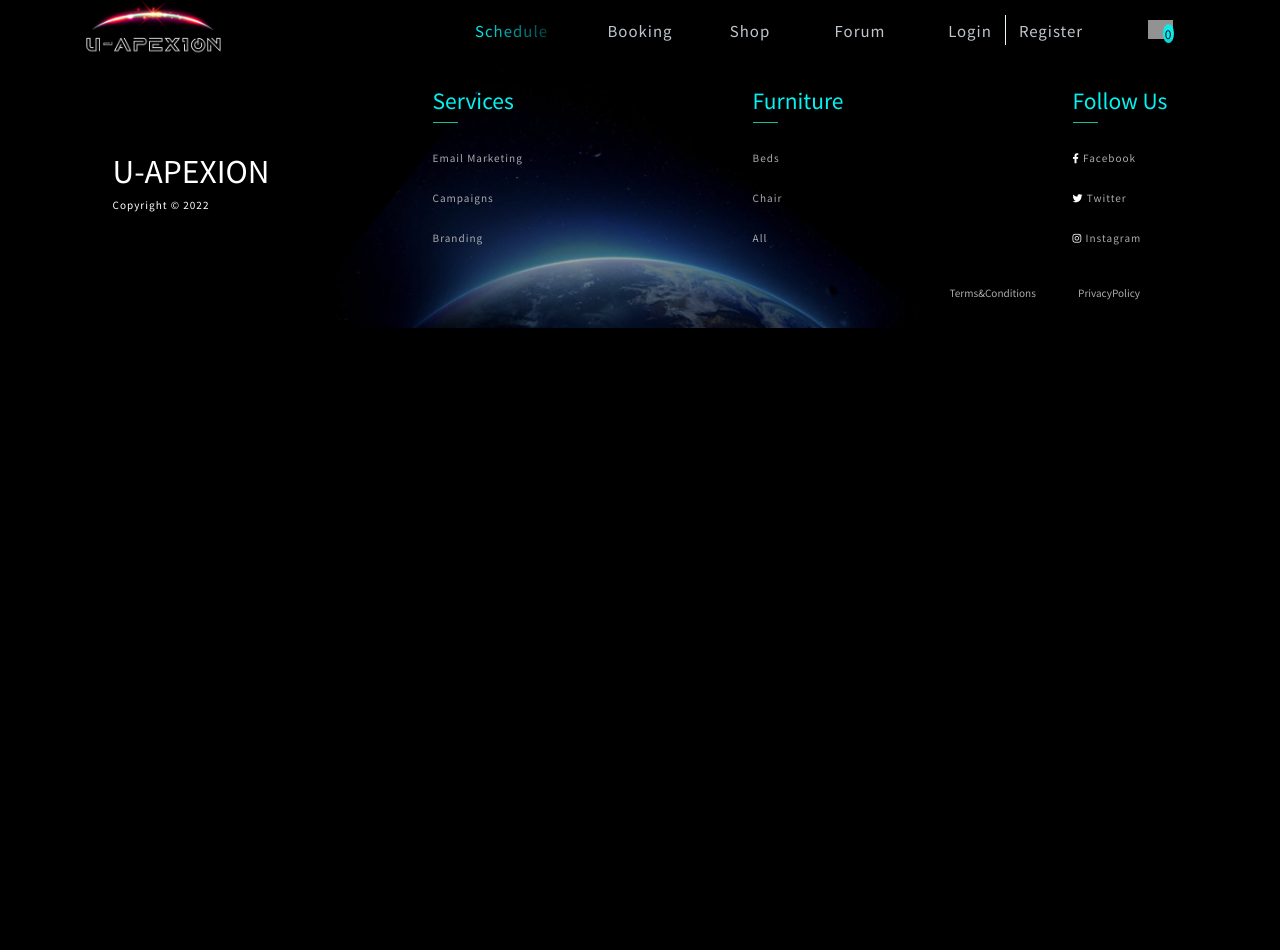
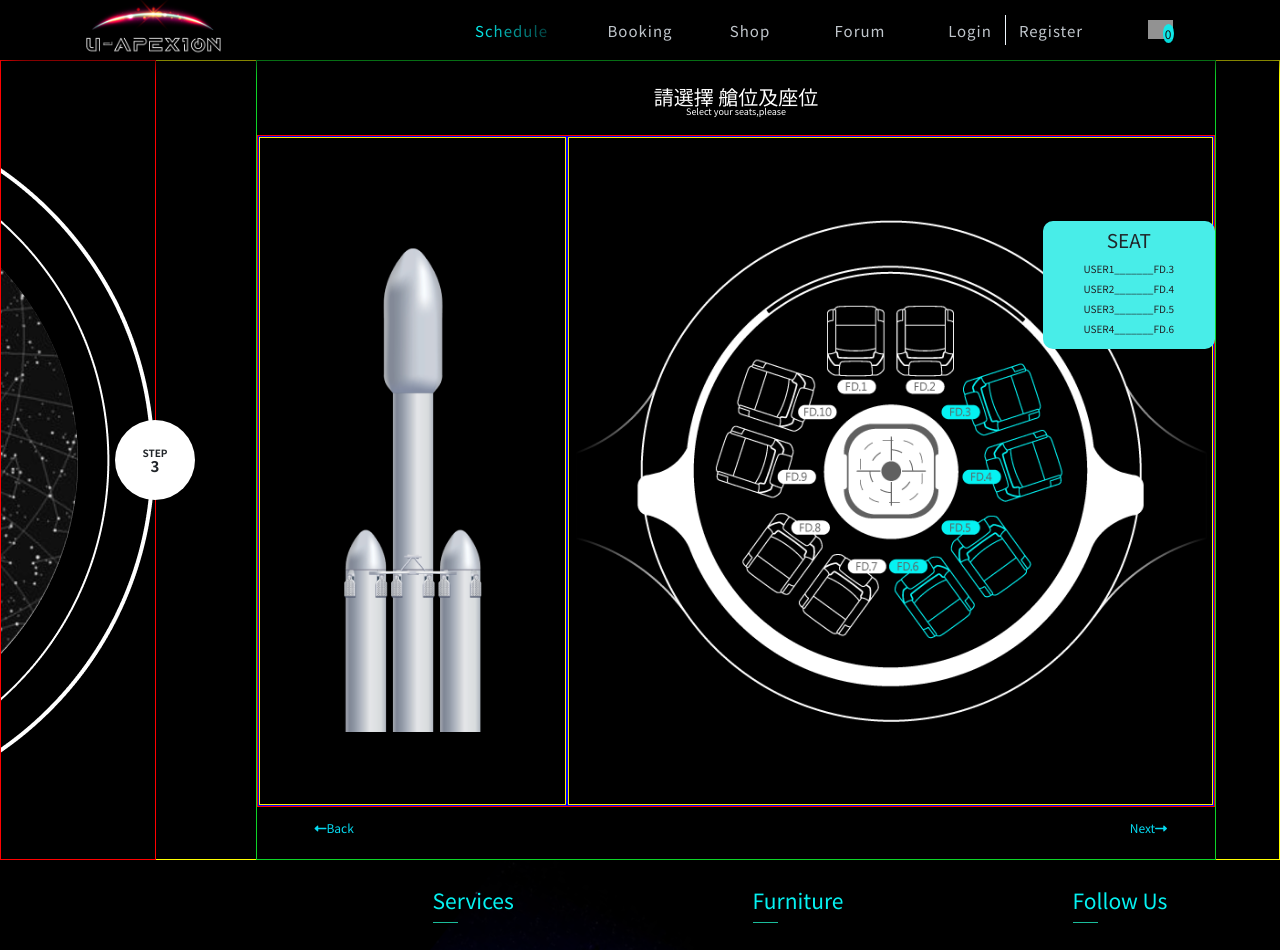
Before and after one commit to Jhih-Ting23472002/u-apexion-react, a React (Create React App) app: page /ticket-seat-choose in a window 1280 px wide. Shown: the top 950 px of the page. Before the commit the page ends 800 px from the top, so only its background shows below. Built offline with nearby package versions, Linux system fonts and the light colour scheme; grey boxes are pictures that could not be loaded.

Commit message:
ticket update

```diff
--- a/src/App.js
+++ b/src/App.js
@@ -24,6 +24,7 @@ import CartChoosePayment from './pages/Cart/CartChoosePayment';
 import Ticket from './pages/Ticket/Ticket';
 import TicketDate from './pages/Ticket/TicketDate';
 import TicketTrip from './pages/Ticket/TicketTrip';
+import TicketSeat from './pages/Ticket/TicketSeat';
 import TicketMeal from './pages/Ticket/TicketMeal';
 
 // Travel
@@ -97,7 +98,9 @@ function App() {
           <Route path="/ticket-date-choose">
             <TicketDate />
           </Route>
-          <Route path="/ticket-seat-choose"></Route>
+          <Route path="/ticket-seat-choose">
+            <TicketSeat />
+          </Route>
           <Route path="/ticket-meal-choose">
             <TicketMeal />
           </Route>
--- /dev/null
+++ b/src/pages/Ticket/TicketSeat.js
@@ -0,0 +1,58 @@
+import stepCircle from './img/stepCircle.png';
+import seat01 from './img/seat01.png';
+import seat02 from './img/seat02.png';
+
+function TicketSeat() {
+  return (
+    <>
+      <div class="ticket-container">
+        <div class="step-circle">
+          <img src={stepCircle} alt="" />
+          <div className="ticket-steps">
+            <p>STEP</p>
+            <p>3</p>
+          </div>
+        </div>
+        <div class="ticket-seat">
+          <div class="ticket-seat-wrap">
+            <h2>請選擇 艙位及座位</h2>
+            <p>Select your seats,please</p>
+            <div className="ticket-seat-content">
+              <div className="ticket-case-choose">
+                <img src={seat01} alt="" />
+              </div>
+              <div className="ticket-seat-choose">
+                <img src={seat02} alt="" />
+              </div>
+            </div>
+            <div className="ticket-seat-demo-area">
+              <h3>SEAT</h3>
+              <div>
+                <div className="ticket-users">
+                  <p>USER1_______</p>
+                  <p>USER2_______</p>
+                  <p>USER3_______</p>
+                  <p>USER4_______</p>
+                </div>
+                <div className="ticket-seat-number">
+                  <p>FD.3</p>
+                  <p>FD.4</p>
+                  <p>FD.5</p>
+                  <p>FD.6</p>
+                </div>
+              </div>
+            </div>
+            <a class="ticket-seat-back" href="/">
+              <i class="fa-solid fa-left-long"></i>Back
+            </a>
+            <a class="ticket-seat-next" href="/">
+              Next<i class="fa-solid fa-right-long"></i>
+            </a>
+          </div>
+        </div>
+      </div>
+    </>
+  );
+}
+
+export default TicketSeat;
--- a/src/pages/Ticket/ticket.css
+++ b/src/pages/Ticket/ticket.css
@@ -222,9 +222,10 @@ img {
   border: 1px solid rgb(13, 212, 39);
   position: absolute;
   right: 0;
-  margin: 0 5% 5% 0;
-  padding-top: 30px;
-  max-height: 1050px;
+  margin: 0 5% 0 0;
+  height: 100vh;
+  padding: 2% 0;
+  /* padding-top: 30px; */
   /* display: flex; */
 }
 
@@ -321,17 +322,27 @@ img {
 .ticket-trip-card-area {
   display: flex;
   justify-content: space-between;
+  align-items: stretch;
+  /* border: 5px solid yellow; */
+  /* height: 100%; */
 }
 
 .ticket-trip-card {
   width: 32%;
+  height: 70vh;
   position: relative;
+  /* border: 5px solid rgb(255, 115, 0); */
+  display: flex;
+  flex-direction: column;
+
 }
 
 .ticket-trip-card-head {
-  height: 45vh;
+  /* height: 45vh; */
   overflow: hidden;
-  border: 15px solid white;
+  border: 10px solid white;
+  border-bottom: 0;
+  flex: 1;
 }
 
 .ticket-trip-card-head img {
@@ -461,14 +472,14 @@ img {
   border: 1px solid rgb(15, 189, 53);
   position: absolute;
   right: 0;
-  margin: 30px 5% 30px 0;
-  height: calc(100vh - 60px);
+  margin: 0 5% 0 0;
+  height: 100vh;
   /* background-color: white; */
   border-radius: 10px;
+  padding: 2% 0;
 }
 
 .ticket-date-wrap .ticket-date-title h2 {
-  margin-top: 30px;
   margin-bottom: 0;
   text-align: center;
   color: rgb(255, 255, 255);
@@ -479,7 +490,7 @@ img {
   text-align: center;
   color: rgb(255, 255, 255);
   font-size: 0.9rem;
-  padding-bottom: 2%;
+  /* padding-bottom: 2%; */
 }
 
 .ticket-date-content {
@@ -488,6 +499,7 @@ img {
   border: 1px solid red;
   background-color: white;
   border-radius: 10px;
+  margin-top: 2%;
 }
 
 .ticket-date-content {
@@ -701,6 +713,108 @@ img {
 
 /* 出發日期選擇樣式結束 */
 
+/* 座位選擇樣式開始 */
+
+.ticket-seat {
+  height: 100vh;
+  display: flex;
+  align-items: center;
+  border: 1px solid yellow;
+}
+
+.ticket-seat-wrap {
+  width: 75%;
+  height: 100vh;
+  border: 1px solid rgb(13, 212, 39);
+  position: absolute;
+  padding: 2% 0;
+  right: 0;
+  margin: 0% 5% 0 0;
+  /* padding-top: 30px; */
+  /* display: flex; */
+}
+
+.ticket-seat-wrap h2 {
+  text-align: center;
+  color: white;
+  font-size: 2rem;
+}
+
+.ticket-seat-wrap > p {
+  text-align: center;
+  color: white;
+  font-size: 0.9rem;
+}
+
+.ticket-seat-content {
+  margin: 2% auto 0 auto;
+  display: flex;
+  justify-content: center;
+  width: 100%;
+  height: 90%;
+  border: 1px solid red;
+  /* height: 70vh; */
+}
+
+.ticket-case-choose, .ticket-seat-choose {
+  border: 1px solid blue;
+  display: flex;
+  align-items: center;
+}
+
+.ticket-case-choose img, .ticket-seat-choose img{
+  border: 1px solid rgb(255, 238, 0);
+  height: 100%;
+  object-fit: contain;
+}
+
+.ticket-seat-next {
+  color: var(--sub-color-01);
+  text-decoration: none;
+  display: inline-block;
+  position: absolute;
+  right: 0;
+  bottom: 3%;
+  font-size: 1.2rem;
+  padding-right: 5%;
+}
+
+.ticket-seat-back {
+  color: var(--sub-color-01);
+  text-decoration: none;
+  display: inline-block;
+  position: absolute;
+  left: 0;
+  bottom: 3%;
+  font-size: 1.2rem;
+  padding-left: 6%;
+}
+
+.ticket-seat-demo-area {
+  position: absolute;
+  right: 0;
+  top: 20%;
+  /* border: 1px solid yellow; */
+  background-color: var(--main-color-02);
+  width: 18%;
+  border-radius: 10px;
+  padding: 1%;
+  text-align: center;
+}
+
+.ticket-seat-demo-area h3 {
+  font-size: 1.9rem;
+  margin-bottom: 1rem;
+}
+
+.ticket-seat-demo-area>div {
+  display: flex;
+  justify-content: center;
+  line-height: 2rem;
+  /* border: 1px solid red; */
+}
+
+/* 座位選擇樣式結束 */
 /* 餐點選擇樣式開始 */
 .ticket-menu {
   height: 100vh;
```
Also changed, not shown: src/pages/Ticket/img/seat01.png (added), src/pages/Ticket/img/seat02.png (added).
